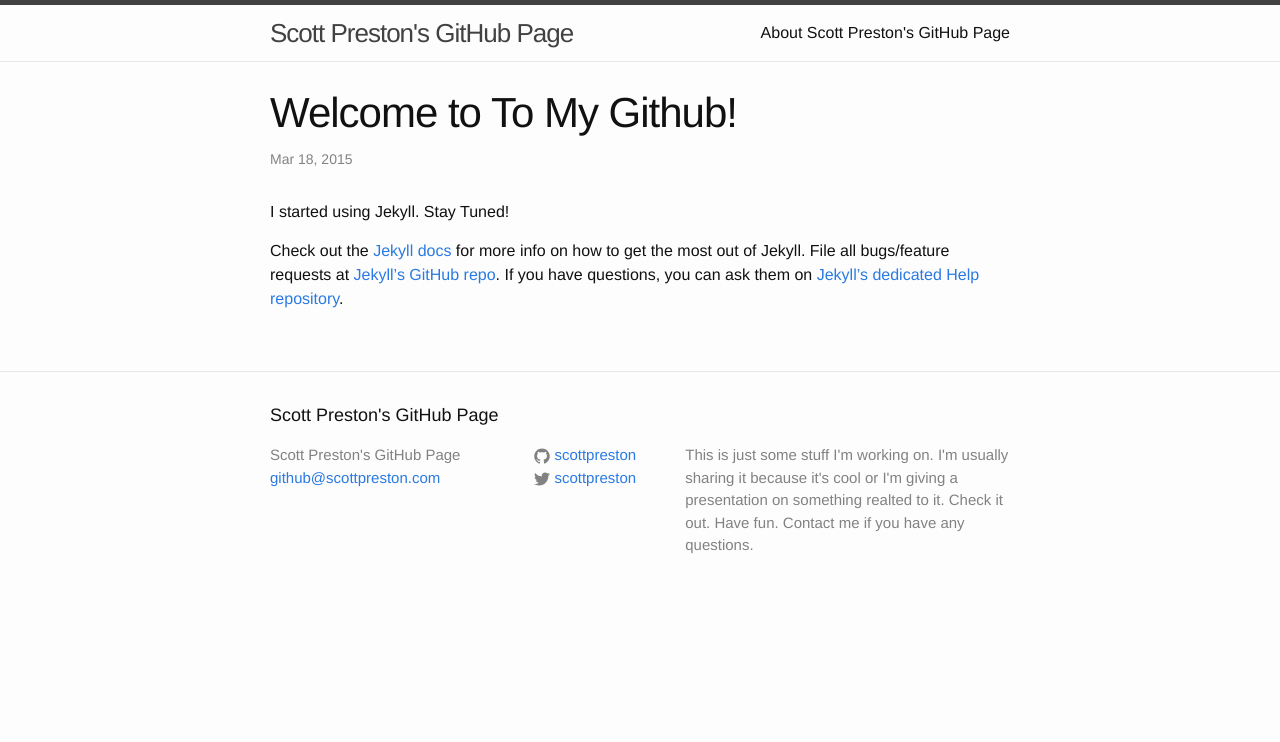
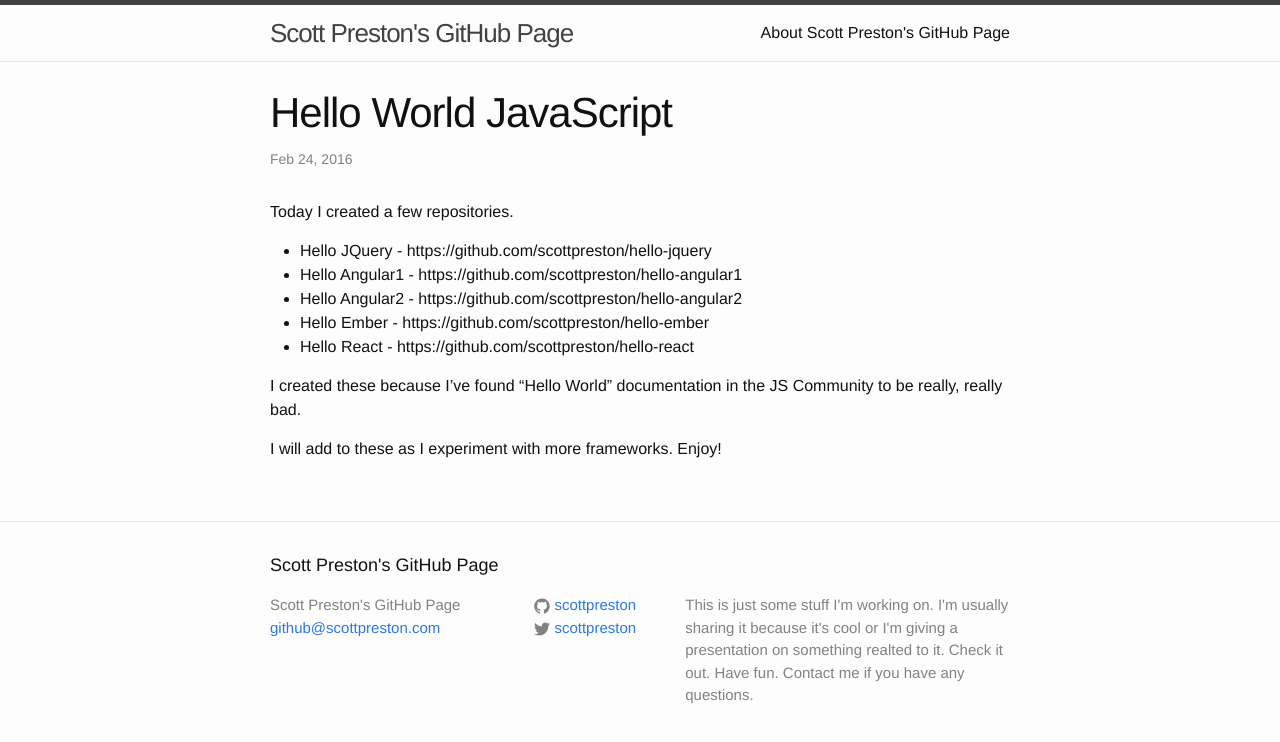
Before and after one commit to scottpreston/scottpreston.github.com, a Jekyll site: the page built from _posts/2015-03-18-welcome-to-my-github.markdown, in a window 1280 px wide. Shown: the top 742 px of the page. Built offline with Jekyll 4.4.1, drawn with Linux system fonts in a browser that asks for light colours.

Commit message:
adding post for hello js

```diff
--- a/_posts/2015-03-18-welcome-to-my-github.markdown
+++ b/_posts/2015-03-18-welcome-to-my-github.markdown
@@ -1,12 +1,20 @@
 ---
 layout: post
-title:  "Welcome to To My Github!"
-date:   2015-03-18 19:43:38
+title:  "Hello World JavaScript"
+date:   2016-02-24 12:30:00
 categories: update
 ---
-I started using Jekyll. Stay Tuned!
+Today I created a few repositories.
 
-Check out the [Jekyll docs][jekyll] for more info on how to get the most out of Jekyll. File all bugs/feature requests at [Jekyll’s GitHub repo][jekyll-gh]. If you have questions, you can ask them on [Jekyll’s dedicated Help repository][jekyll-help].
+* Hello JQuery - https://github.com/scottpreston/hello-jquery
+* Hello Angular1 - https://github.com/scottpreston/hello-angular1
+* Hello Angular2 - https://github.com/scottpreston/hello-angular2
+* Hello Ember - https://github.com/scottpreston/hello-ember
+* Hello React - https://github.com/scottpreston/hello-react
+
+I created these because I've found "Hello World" documentation in the JS Community to be really, really bad.
+
+I will add to these as I experiment with more frameworks. Enjoy!
 
 [jekyll]:      http://jekyllrb.com
 [jekyll-gh]:   https://github.com/jekyll/jekyll
```
Also changed, not shown: _posts/2016-02-24-hello-world-javascript.markdown (added, +13 -0 lines).
